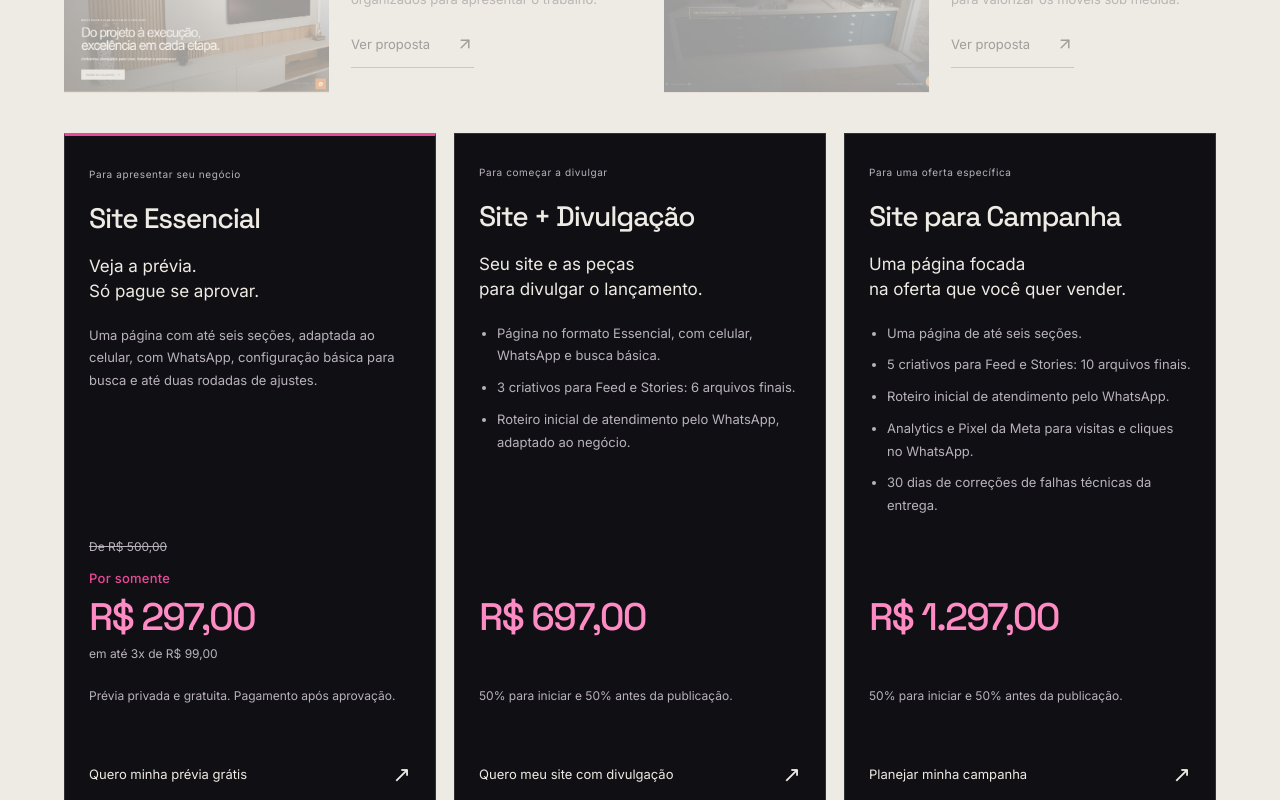
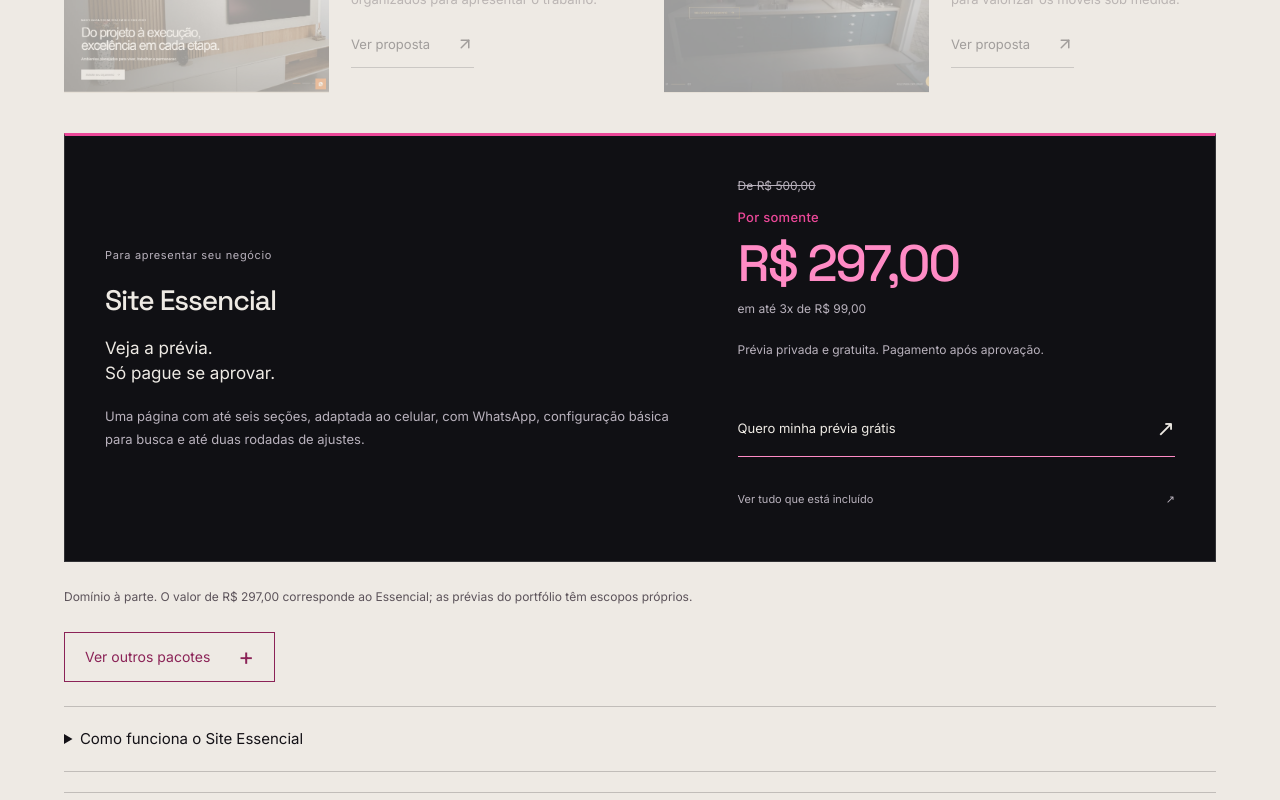
Before and after one commit to agenciamello/agencia-mello, a React (Vite) app: page / in a window 1280 px wide. Shown: the part 3500-4300 px from the top of the page. Built offline with nearby package versions, Linux system fonts and the light colour scheme.

Commit message:
refactor(offers): highlight Essencial and expand other packages (#27)

```diff
--- a/src/components/studio/SiteEssentialOffer.tsx
+++ b/src/components/studio/SiteEssentialOffer.tsx
@@ -1,22 +1,52 @@
-import { Link } from 'react-router-dom';
+import { useEffect, useRef } from 'react';
+import { Link, useLocation } from 'react-router-dom';
 import { ContactLink } from './Studio';
 import { ESSENTIAL_PRICE, ESSENTIAL_PREVIOUS_PRICE, ESSENTIAL_INSTALLMENTS } from '../../data/essentialOffer.js';
 import { COMMERCIAL_OFFERS, COMMERCIAL_PAYMENT, COMMERCIAL_REVISIONS, formatOfferPrice } from '../../data/commercialOffers.js';
 
 export function SiteEssentialOffer() {
   const { divulgacao, campanha } = COMMERCIAL_OFFERS;
+  const otherPackages = useRef<HTMLDetailsElement>(null);
+  const { hash } = useLocation();
+
+  useEffect(() => {
+    let frame = 0;
+    const revealLinkedPackage = () => {
+      const id = window.location.hash.slice(1);
+      if (!['oferta-site-divulgacao', 'oferta-site-campanha'].includes(id)) return;
+      if (otherPackages.current) otherPackages.current.open = true;
+      cancelAnimationFrame(frame);
+      frame = requestAnimationFrame(() => document.getElementById(id)?.scrollIntoView({ block: 'start', behavior: 'instant' }));
+    };
+    revealLinkedPackage();
+    window.addEventListener('hashchange', revealLinkedPackage);
+    return () => {
+      cancelAnimationFrame(frame);
+      window.removeEventListener('hashchange', revealLinkedPackage);
+    };
+  }, [hash]);
+
   return <>
     <section id="pacotes-sites" className="site-offers" aria-label="Pacotes de sites">
       <article id="oferta-site-essencial" className="package-card package-essential" data-offer="essencial" aria-labelledby="essential-offer-heading">
+        <div className="package-copy">
         <span className="micro">Para apresentar seu negócio</span>
         <h4 id="essential-offer-heading">Site Essencial</h4>
         <p className="package-promise">Veja a prévia.<br/>Só pague se aprovar.</p>
         <p>Uma página com até seis seções, adaptada ao celular, com WhatsApp, configuração básica para busca e até duas rodadas de ajustes.</p>
+        </div>
+        <div className="package-buy">
         <div className="package-price"><del className="previous-price">De {ESSENTIAL_PREVIOUS_PRICE}</del><span className="offer-label">Por somente</span><strong>{ESSENTIAL_PRICE}</strong><small>{ESSENTIAL_INSTALLMENTS}</small></div>
         <p className="package-payment">Prévia privada e gratuita. Pagamento após aprovação.</p>
         <ContactLink messageKey="destaque" className="text-link package-cta">Quero minha prévia grátis <span aria-hidden="true">↗</span></ContactLink>
         <Link to="/site-essencial" className="package-details-link">Ver tudo que está incluído <span aria-hidden="true">↗</span></Link>
+        </div>
       </article>
+    </section>
+    <p className="offer-scope-note">Domínio à parte. O valor de {ESSENTIAL_PRICE} corresponde ao Essencial; as prévias do portfólio têm escopos próprios.</p>
+    <details id="outros-pacotes" className="other-packages" ref={otherPackages}>
+      <summary className="other-packages-toggle"><span className="other-packages-show">Ver outros pacotes</span><span className="other-packages-hide">Fechar outros pacotes</span><span className="other-packages-icon" aria-hidden="true">+</span></summary>
+      <div className="other-offers">
       <article id="oferta-site-divulgacao" className="package-card" data-offer="divulgacao" aria-labelledby="divulgacao-offer-heading">
         <span className="micro">Para começar a divulgar</span>
         <h4 id="divulgacao-offer-heading">{divulgacao.name}</h4>
@@ -35,8 +65,8 @@ export function SiteEssentialOffer() {
         <p className="package-payment">{COMMERCIAL_PAYMENT}</p>
         <ContactLink messageKey="campanha" className="text-link package-cta">Planejar minha campanha <span aria-hidden="true">↗</span></ContactLink>
       </article>
-    </section>
-    <p className="offer-scope-note">Domínio à parte. O valor de {ESSENTIAL_PRICE} corresponde ao Essencial; as prévias do portfólio têm escopos próprios.</p>
+      </div>
+    </details>
     <details id="processo" className="chapter-details site-process-details">
       <summary>Como funciona o Site Essencial</summary>
       <ol className="chapter-process">
--- a/src/components/studio/service-chapters.css
+++ b/src/components/studio/service-chapters.css
@@ -59,9 +59,18 @@
 .home-service-links a{align-items:flex-start;padding-block:12px}
 .studio .sales-contact h2.contact-title{font-size:clamp(48px,7vw,100px)}
 .contact-invitation{max-width:54ch;line-height:1.7;font-size:16px;margin-bottom:26px}
-.site-offers{display:grid;grid-template-columns:repeat(3,minmax(0,1fr));gap:18px;margin:64px 0 24px;scroll-margin-top:112px}
+.site-offers{margin:64px 0 24px;scroll-margin-top:112px}
 .package-card{display:flex;flex-direction:column;min-width:0;gap:20px;padding:30px 24px;background:#101014;color:#eeeae4;border:1px solid #ffffff24}
-.package-essential{border-top:3px solid var(--pink)}.package-card[id]{scroll-margin-top:112px}
+.package-essential{display:grid;grid-template-columns:minmax(0,1.3fr) minmax(0,1fr);align-items:center;gap:64px;padding:40px;border-top:3px solid var(--pink)}.package-card[id]{scroll-margin-top:112px}
+.package-copy,.package-buy{display:grid;gap:20px;min-width:0}.package-copy>.micro{font-size:11px;line-height:1.6;color:#b9b2bd}
+.package-buy .package-price{margin:0;padding:0}.package-buy .package-price strong{font-size:clamp(44px,4vw,58px)}
+.other-packages{margin:24px 0;scroll-margin-top:112px}
+.other-packages-toggle{display:flex;align-items:center;justify-content:space-between;gap:28px;width:fit-content;min-height:48px;padding:12px 20px;border:1px solid #8b2357;color:#8b2357;font-size:14px;line-height:1.6;cursor:pointer;list-style:none}
+.other-packages-toggle::-webkit-details-marker{display:none}.other-packages-toggle:hover{background:#8b23570d}
+.other-packages-toggle:focus-visible{outline:2px solid #8b2357;outline-offset:4px}
+.other-packages-icon{font-size:24px;line-height:1}.other-packages[open] .other-packages-icon{transform:rotate(45deg)}
+.other-packages-hide,.other-packages[open] .other-packages-show{display:none}.other-packages[open] .other-packages-hide{display:inline}
+.other-offers{display:grid;grid-template-columns:repeat(2,minmax(0,1fr));gap:24px;padding-top:24px}.other-packages:not([open]) .other-offers{display:none}
 .package-card>.micro{font-size:10px;color:#b9b2bd;line-height:1.6}
 .package-card h4{font:500 clamp(24px,2.2vw,32px)/1.14 'Space Grotesk',Arial;letter-spacing:-.04em}
 .package-card p,.package-card li{font-size:13px;line-height:1.75;color:#b9b2bd}
@@ -78,6 +87,5 @@
 .package-conditions dt{font-size:15px;line-height:1.5;margin-bottom:10px}.package-conditions dd{font-size:13px;line-height:1.8;color:#5c535a}
 .package-terms-link{display:inline-flex;gap:14px;align-items:center;min-height:44px;font-size:13px;margin-bottom:22px;color:#8b2357;text-decoration:underline;text-underline-offset:5px}
 @media(max-width:1000px){.package-card{padding:26px 18px}.home-service-links a>span:last-child{max-width:210px}.package-card h4{font-size:25px}}
-@media(max-width:900px){.site-offers{grid-template-columns:1fr}.package-card{padding:32px;gap:18px}.package-price{margin-top:0}.package-card .package-payment{min-height:0}.package-card .package-cta{max-width:420px}.package-details-link{max-width:420px}.package-card h4{font-size:30px}}
-@media(min-width:901px){.package-card:not(.package-essential)::after{content:'';min-height:44px}.package-price{min-height:128px;display:flex;flex-direction:column;justify-content:flex-end}.package-card:not(.package-essential) .package-price::after{content:'';height:20.4px}}
-@media(max-width:700px){.hero-sales-copy .hero-message h1{font-size:clamp(31px,10.5vw,62px)}.studio .sales-contact h2.contact-title{font-size:clamp(30px,9.5vw,62px)}.contact-invitation{font-size:14px}.home-service-links a>span:last-child{max-width:none}.site-offers{margin-top:40px;scroll-margin-top:94px}.package-card{padding:28px 22px}.package-card[id]{scroll-margin-top:94px}.package-conditions dl{grid-template-columns:1fr;gap:22px}.package-card .package-promise{font-size:19px}}
+@media(max-width:900px){.package-card{padding:32px;gap:18px}.package-essential{gap:32px}.package-card .package-payment{min-height:0}.package-card .package-cta{max-width:420px}.package-details-link{max-width:420px}.package-card h4{font-size:30px}}
+@media(max-width:700px){.hero-sales-copy .hero-message h1{font-size:clamp(31px,10.5vw,62px)}.studio .sales-contact h2.contact-title{font-size:clamp(30px,9.5vw,62px)}.contact-invitation{font-size:14px}.home-service-links a>span:last-child{max-width:none}.site-offers{margin-top:40px;scroll-margin-top:94px}.package-card{padding:28px 22px}.package-essential{grid-template-columns:1fr;gap:28px}.other-offers{grid-template-columns:1fr}.other-packages-toggle{width:100%}.package-card[id]{scroll-margin-top:94px}.package-conditions dl{grid-template-columns:1fr;gap:22px}.package-card .package-promise{font-size:19px}}
--- a/tests/chapter-motion.cjs
+++ b/tests/chapter-motion.cjs
@@ -19,7 +19,7 @@ async function measure(page) {
    await page.waitForTimeout(1200);
    const initial=await measure(page);
    assert.ok(initial.starts.length>0,'Há animações ativas para verificar');
-   for(const selector of ['#processo','#condicoes-pacotes','.conceptual-sites']) {
+   for(const selector of ['#outros-pacotes','#processo','#condicoes-pacotes','.conceptual-sites']) {
     const before=await measure(page);
     await page.locator(selector).evaluate(el=>el.open=true);
     await expect.poll(async()=>{
```
Also changed, not shown: tests/commercial-offers.cjs (+54 -5 lines), 2 other files (tests, documents, lock files or other folders).
